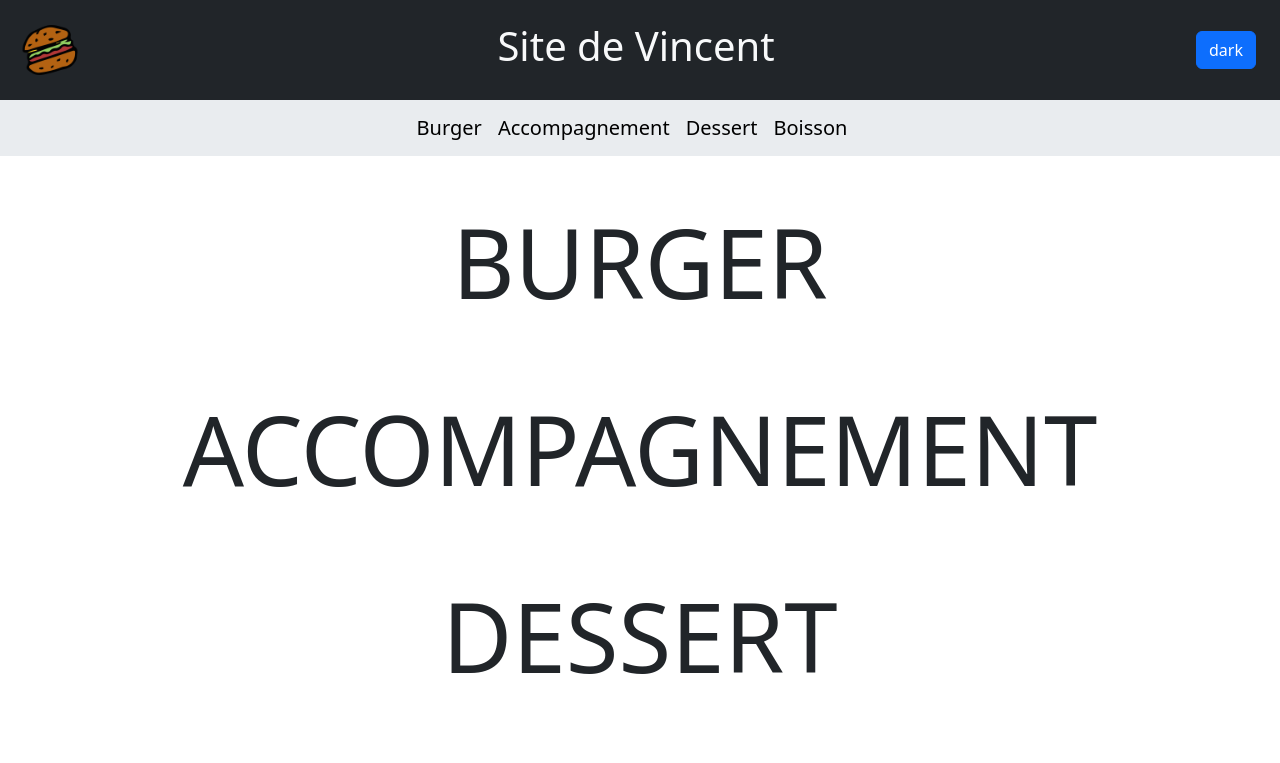
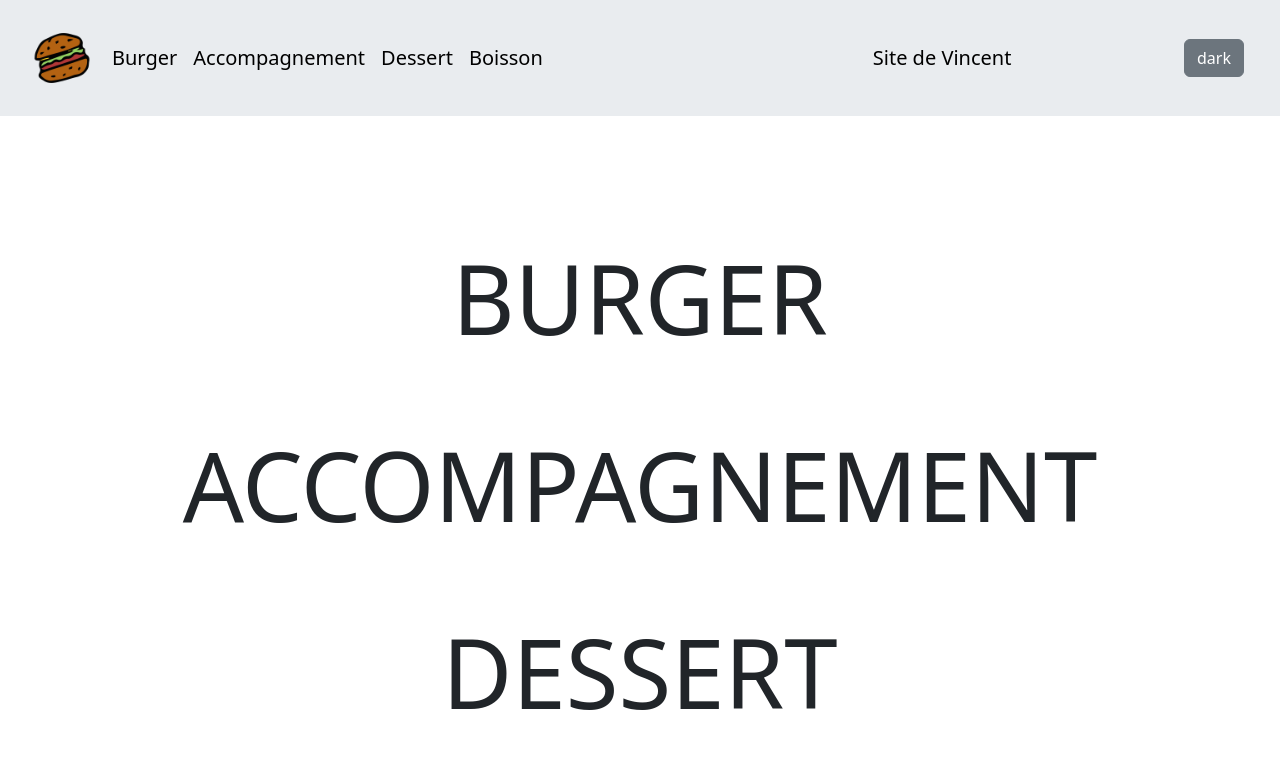
Before and after one commit to Vara33125/projet-burger, a plain HTML site: page index.html in a window 1280 px wide. Shown: the top 763 px of the page. Drawn offline with nearby package versions, Linux system fonts and the light colour scheme; no server answers.

Commit message:
ajout de la navbar

```diff
--- a/index.html
+++ b/index.html
@@ -8,29 +8,28 @@
     <script src="https://code.jquery.com/jquery-3.7.1.js" integrity="sha256-eKhayi8LEQwp4NKxN+CfCh+3qOVUtJn3QNZ0TciWLP4=" crossorigin="anonymous"></script>
     <link rel="stylesheet" href="style.css">
   </head>
-  <body class="m-0 p-0">
-    <header class="d-flex justify-content-between align-items-center bg-dark text-light w-100 m-0">
+  <body class="m-0 p-0 ">
+
+    <nav class="navbar navbar-expand-lg bg-body-secondary d-flex justify-content-center fixed-top">
+      <div class="container-fluid d-flex justify-content-center">
         <img src="./images/logo.png" alt="logo" style=" height: 100px;">
-        <h1> Site de Vincent</h1>
-        <a  id="but" class="btn btn-primary h-50 mx-4">dark </a>
-    </header>
-    <nav class="navbar navbar-expand-lg bg-body-secondary d-flex justify-content-center">
-      <div class="container-fluid d-flex justify-content-center">
+        <a class="navbar-brand" href="#burger">Burger</a>
+        <a class="navbar-brand" aria-current="page" href="#acc">Accompagnement</a>
+        <a class="navbar-brand" href="#desert">Dessert</a>
+        <a class="navbar-brand" href="#drink">Boisson</a>
         <button class="navbar-toggler" type="button" data-bs-toggle="collapse" data-bs-target="#navbarNavAltMarkup" aria-controls="navbarNavAltMarkup" aria-expanded="false" aria-label="Toggle navigation">
           <span class="navbar-toggler-icon"></span>
         </button>
-        <div class="collapse navbar-collapse d-flex justify-content-center" id="navbarNavAltMarkup">
+        <div class="collapse navbar-collapse " style="margin-left: 25%;" id="navbarNavAltMarkup">
           <div class="navbar-nav">
-            <a class="navbar-brand" href="#burger">Burger</a>
-            <a class="navbar-brand" aria-current="page" href="#acc">Accompagnement</a>
-            <a class="navbar-brand" href="#desert">Dessert</a>
-            <a class="navbar-brand" href="#drink">Boisson</a>
+            <a class="navbar-brand" href="#drink">Site de Vincent</a>
 
           </div>
         </div>
+        <a  id="but" class="btn btn-secondary h-50 mx-4" ;">dark </a>
       </div>
     </nav>
-      <h2 id="burger" class="text-center mt-5 mb-4 " style="font-size: 6rem;"> BURGER</h2>
+      <h2 id="burger" class="text-center  mb-4" style="font-size: 6rem; margin-top: 15rem;"> BURGER</h2>
     <div class="d-flex justify-content-center container-fluid mx-5">
         <div id="boxes" class="container-fluid d-flex flex-wrap  ps-5  w-75">
 
--- a/style.css
+++ b/style.css
@@ -6,3 +6,7 @@
 .cardDark{
     background-color: rgb(83, 67, 27);
 }
+
+.bkcBody{
+    background-color: #dedddd;
+}
```
